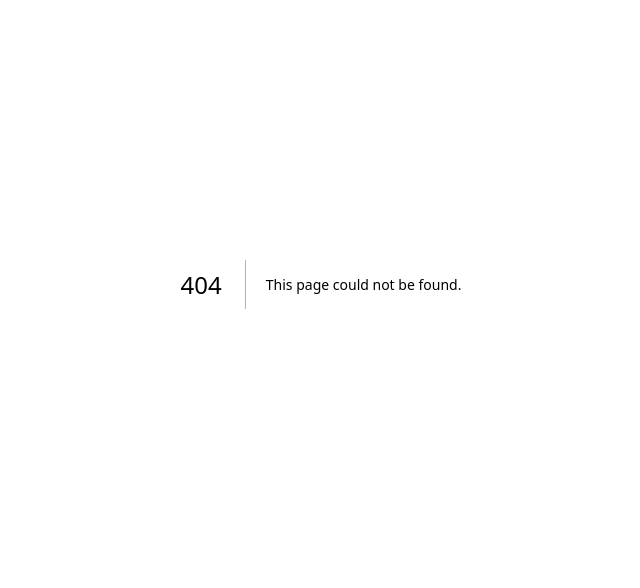
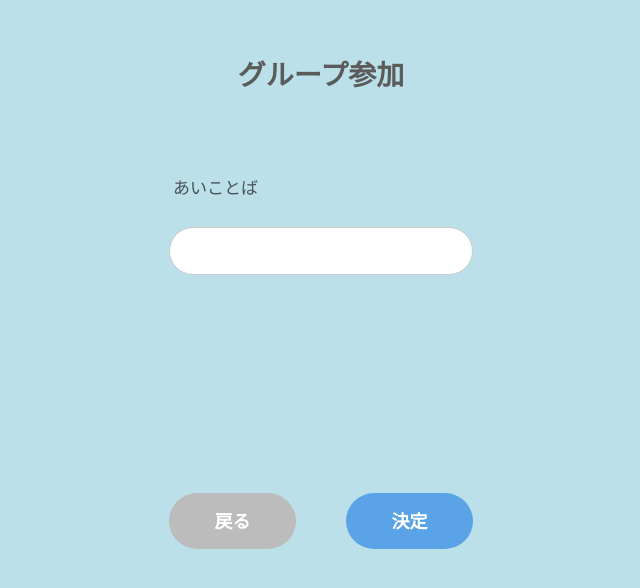
Before and after one commit to halt0413/giiku, a Next.js app in the folder apps/frontend/: page /group/groupparticipation in a window 1280 px wide. Before the commit this address had no page. Shown: the part 116-704 px from the top of the page, without its empty margins (319-959 px from the left). Built offline with nearby package versions, Linux system fonts and the light colour scheme.

Commit message:
グループ参加フォームとレイアウトを追加し、ボタンの間隔を調整しました。また、アクションボタンコンポーネントにスタイルをインポートしました。

```diff
--- a/apps/frontend/src/app/group/_components/GroupCreateForm/index.module.css
+++ b/apps/frontend/src/app/group/_components/GroupParticipationForm/index.module.css
@@ -19,7 +19,7 @@
 .title {
   font-size: 28px;
   text-align: center;
-  margin-bottom: 6px;
+  margin-bottom: 50px;
   color: #5b5b5b;
   font-weight: 700;
 }
@@ -52,20 +52,9 @@
   border-radius: 24px;
 }
 
-.penaltyRow {
-  display: flex;
-  align-items: center;
-  gap: 10px;
-}
-
-.unit {
-  font-size: 14px;
-  color: #475157;
-}
-
 .buttonRow {
   display: flex;
-  gap: 12px;
+  gap: 50px;
   justify-content: space-between;
-  margin-top: 14px;
+  margin-top: 200px;
 }
--- /dev/null
+++ b/apps/frontend/src/app/group/_components/GroupParticipationForm/index.tsx
@@ -0,0 +1,23 @@
+import styles from './index.module.css'
+import { TextInput } from '@/components/TextInput'
+import GroupButton from '@/components/GroupButton'
+
+export default function GroupCreateForm() {
+  return (
+    <div className={styles.container}>
+      <main className={styles.card}>
+        <h1 className={styles.title}>グループ参加</h1>
+
+        <label className={styles.label} htmlFor="place">
+            あいことば
+        </label>
+        <TextInput id="place" label="" placeholder="" />
+
+        <div className={styles.buttonRow}>
+          <GroupButton variant="cancel">戻る</GroupButton>
+          <GroupButton variant="submit">決定</GroupButton>
+        </div>
+      </main>
+    </div>
+  )
+}
--- /dev/null
+++ b/apps/frontend/src/app/group/groupparticipation/layout.tsx
@@ -0,0 +1,14 @@
+import type { Metadata } from 'next'
+import type { ReactNode } from 'react'
+
+type AuthRouteLayoutProps = {
+  children: ReactNode
+}
+
+export const metadata: Metadata = {
+  title: 'Group Actions',
+}
+
+const GroupParticipationLayout = ({ children }: AuthRouteLayoutProps) => children
+
+export default GroupParticipationLayout
--- /dev/null
+++ b/apps/frontend/src/app/group/groupparticipation/page.tsx
@@ -0,0 +1,9 @@
+import GroupParticipationForm from '@/app/group/_components/GroupParticipationForm'
+
+export default function GroupParticipationPage() {
+  return (
+    <div>
+      <GroupParticipationForm />
+    </div>
+  )
+}
--- a/apps/frontend/src/components/ActionButton/index.tsx
+++ b/apps/frontend/src/components/ActionButton/index.tsx
@@ -1,4 +1,5 @@
 'use client'
+
 import styles from './index.module.css'
 
 type Props = {
```
